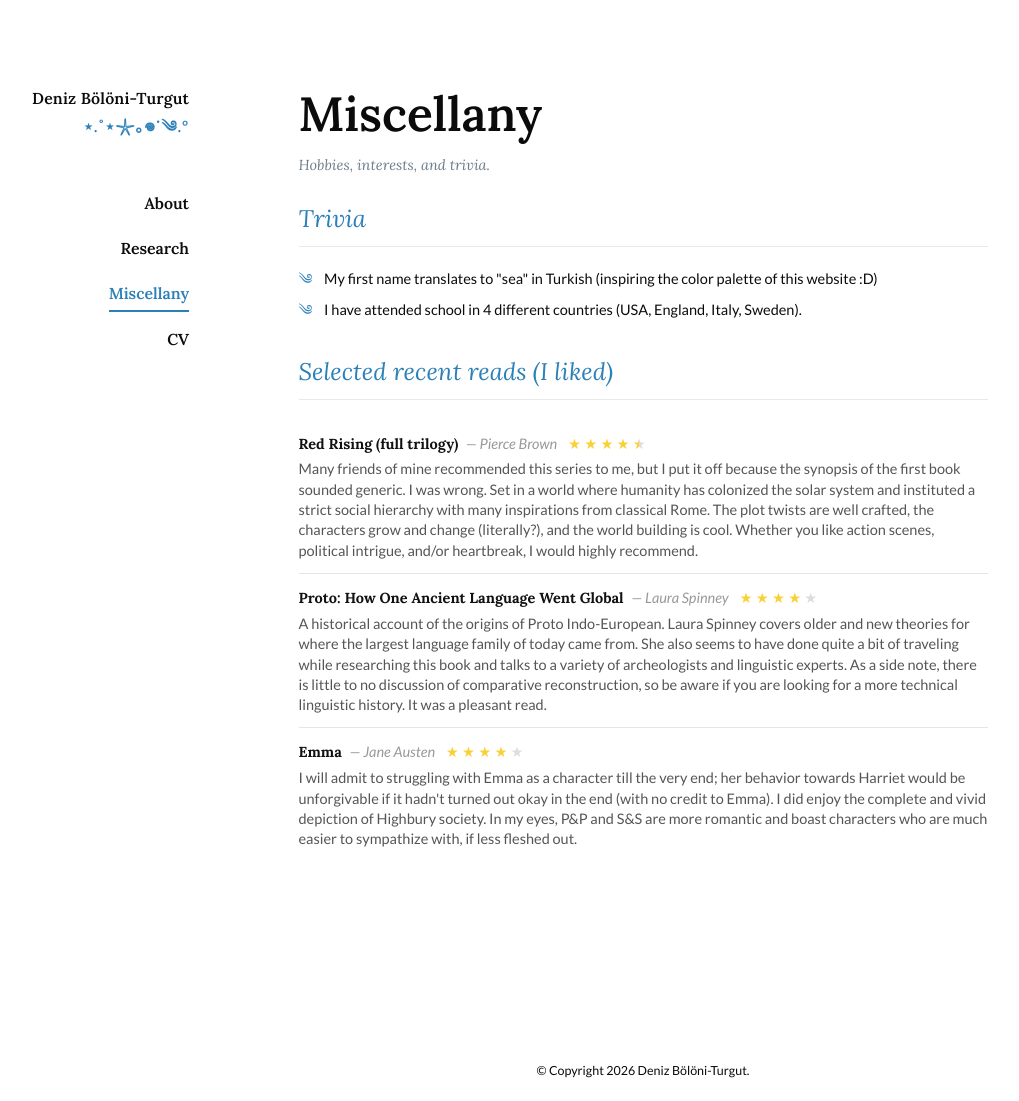
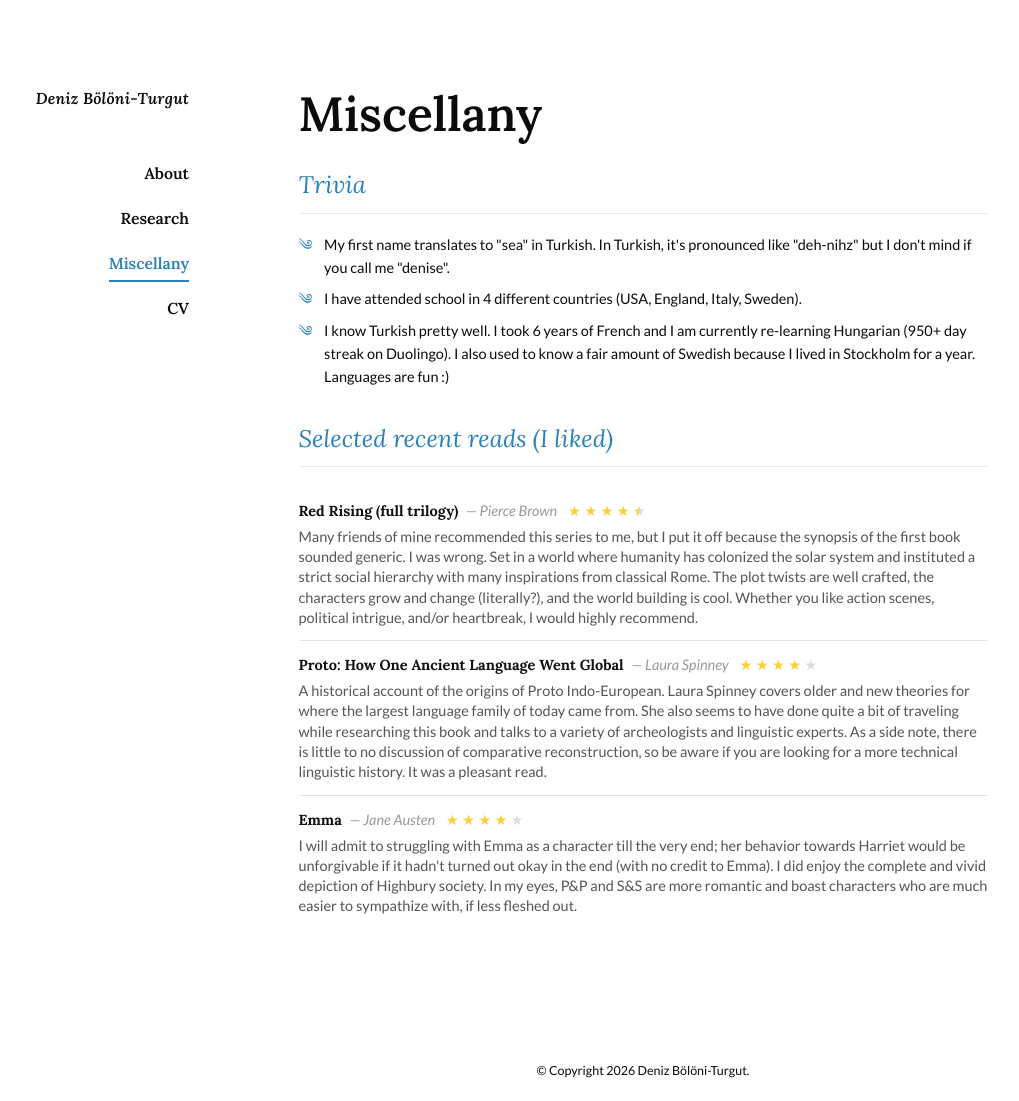
Before and after one commit to denizbt/denizbt.github.io, a Jekyll site: the page built from miscellany.html, in a window 1280 px wide and 1101 px high. Shown: the whole window, without its empty margins (107-1126 px from the left). Built offline with Jekyll 4.4.1, drawn with Linux system fonts in a browser that asks for light colours.

Commit message:
Change some typos, text

```diff
--- a/_layouts/default.html
+++ b/_layouts/default.html
@@ -34,7 +34,7 @@
     <aside class="sidebar">
       <div class="sidebar-top">
         <a href="/" class="sidebar-name">Deniz Bölöni-Turgut</a>
-        <p class="sidebar-whimsy">⋆.˚⋆𓇼｡𖦹˙༄.°</p>
+        <!-- <p class="sidebar-whimsy">⋆.˚⋆𓇼｡𖦹˙༄.°</p> -->
       </div>
 
       <!-- Mobile only: hamburger toggle -->
--- a/assets/css/layout.css
+++ b/assets/css/layout.css
@@ -32,6 +32,7 @@
 
 .sidebar-name {
   color: var(--color-text);
+  font-style: italic;
   text-decoration: none;
   line-height: 1.35;
   display: block;
@@ -40,6 +41,7 @@
   transition: opacity 0.2s ease;
 }
 
+/* a line underneath my name on the sidebar */
 .sidebar-whimsy {
   margin: 0.3rem 0 0 0;
   color: var(--main-blue);
@@ -172,6 +174,7 @@
   font-size: 0.85rem;
 }
 
+/* the thing that used to say "researcher, software developer, book lover" */
 .subtitle {
   font-family: var(--font-serif);
   margin: 0.5rem 0 0;
--- a/assets/css/sections.css
+++ b/assets/css/sections.css
@@ -41,13 +41,13 @@
   color: var(--color-text);
 }
 
-.page-subtitle {
+/* .page-subtitle {
   font-family: var(--font-serif);
   font-size: var(--body-text);
   font-style: italic;
   color: #6b7c8a;
   margin: 0.65rem 0 0 0;
-}
+} */
 
 .fun-fact {
   list-style: none;
@@ -334,15 +334,6 @@
   opacity: 0.85;
 }
 
-/* .misc-subtitle {
-  font-family: var(--font-serif);
-  font-size: 1.35rem;
-  font-style: italic;
-  font-weight: var(--fw-medium);
-  color: var(--color-text);
-  margin: 0 0 1rem 0;
-} */
-
 .miscellany-panel,
 .research-panel {
   margin-top: -2rem;
--- a/miscellany.html
+++ b/miscellany.html
@@ -7,14 +7,17 @@ permalink: /miscellany/
 
 <div class="page-hero">
   <h2 class="page-title">Miscellany</h2>
-  <p class="page-subtitle">Hobbies, interests, and trivia.</p>
 </div>
 
 <section class="section-container section-panel miscellany-panel">
   <p class="misc-subtitle">Trivia</p>
   <ul class="fun-fact">
-    <li>My first name translates to "sea" in Turkish (inspiring the color palette of this website :D)</li>
+    <li>My first name translates to "sea" in Turkish. In Turkish, it's pronounced like "deh-nihz" but I don't mind if
+      you call me "denise".</li>
     <li>I have attended school in 4 different countries (USA, England, Italy, Sweden).</li>
+    <li>I know Turkish pretty well. I took 6 years of French and I am currently re-learning Hungarian (950+ day streak
+      on Duolingo). I also used to
+      know a fair amount of Swedish because I lived in Stockholm for a year. Languages are fun :)</li>
   </ul>
 
   <!-- Books -->
--- a/research.html
+++ b/research.html
@@ -7,7 +7,6 @@ permalink: /research/
 
 <div class="page-hero">
   <h2 class="page-title">Research</h2>
-  <p class="page-subtitle">Publications and research experience.</p>
 </div>
 
 <div class="section-container section-panel research-panel">
```
Also changed, not shown: index.html (+10 -11 lines).
